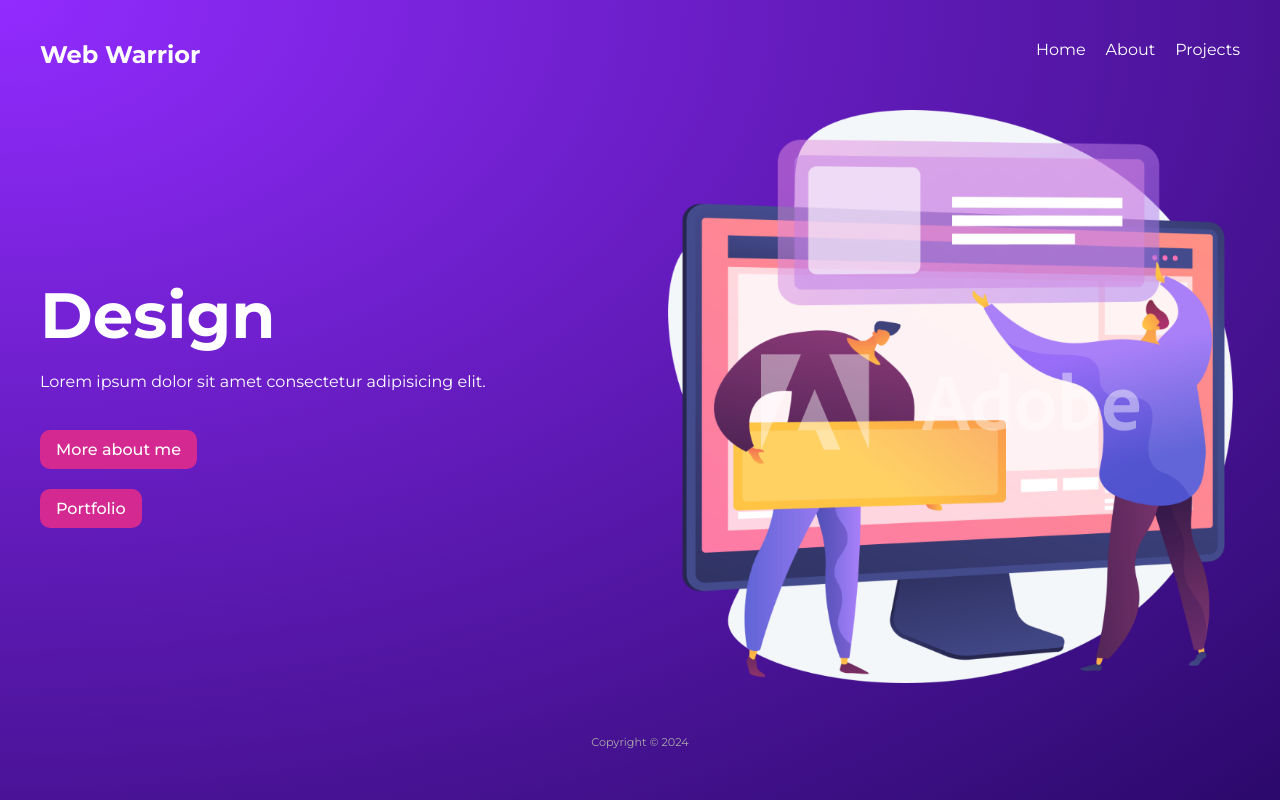
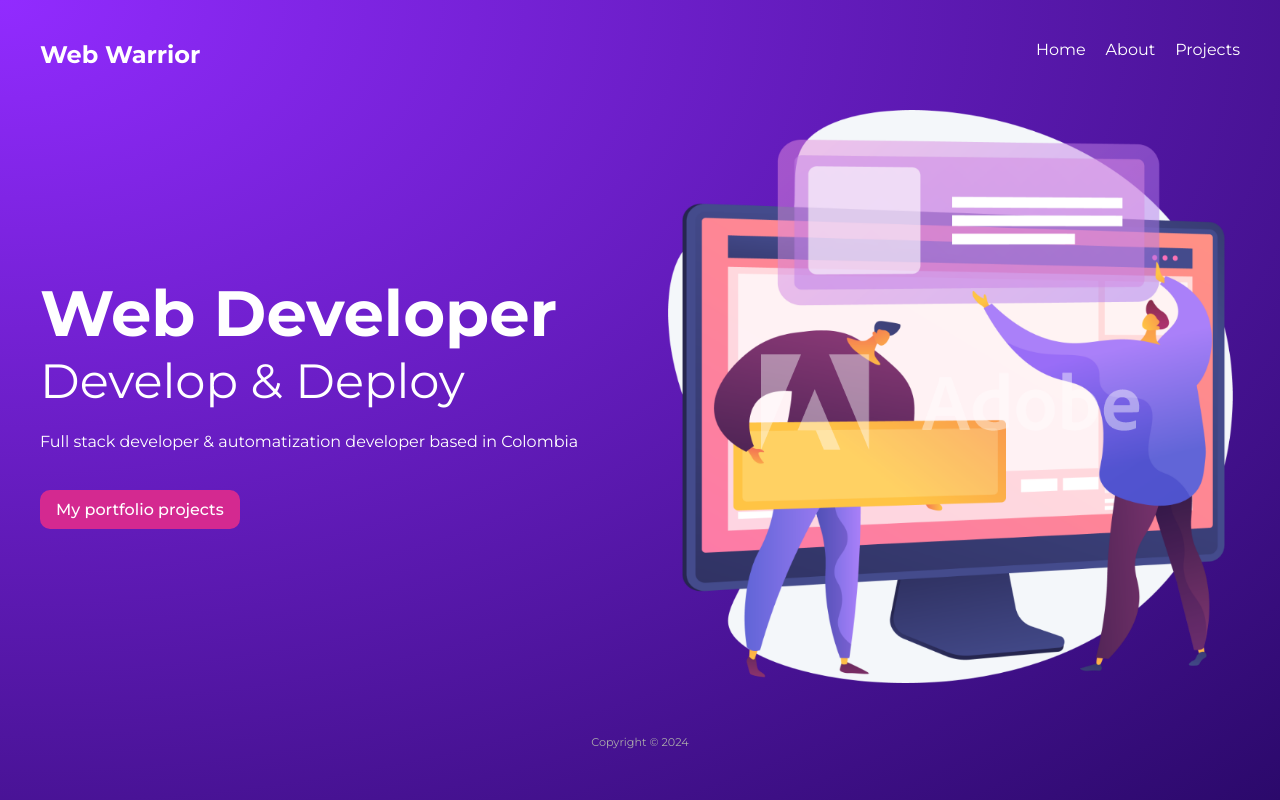
Before and after one commit to juan-dev-bucket/warrior, a Gatsby site: page / in a window 1280 px wide. Built offline with nearby package versions, Linux system fonts and the light colour scheme; Gatsby itself is replaced by a stand-in of ours.

Commit message:
this is a commit

```diff
--- a/src/pages/index.js
+++ b/src/pages/index.js
@@ -9,11 +9,10 @@ export default function Home({data}) {
     <Layout>
       <section className={styles.header}>
           <div>
-              <h2>Design</h2>
-              <p>Lorem ipsum dolor sit amet consectetur adipisicing elit. </p>
-              <Link className={styles.btn} to="/about">More about me</Link>
-              <br/>
-              <Link className={styles.btn} to="/projects">Portfolio</Link>
+              <h2>Web Developer</h2>
+              <h3>Develop & Deploy</h3>
+              <p>Full stack developer & automatization developer based in Colombia</p>
+              <Link className={styles.btn} to="/projects">My portfolio projects</Link>
           </div>
           <Img fluid={data.file.childImageSharp.fluid} />
       </section>
```
